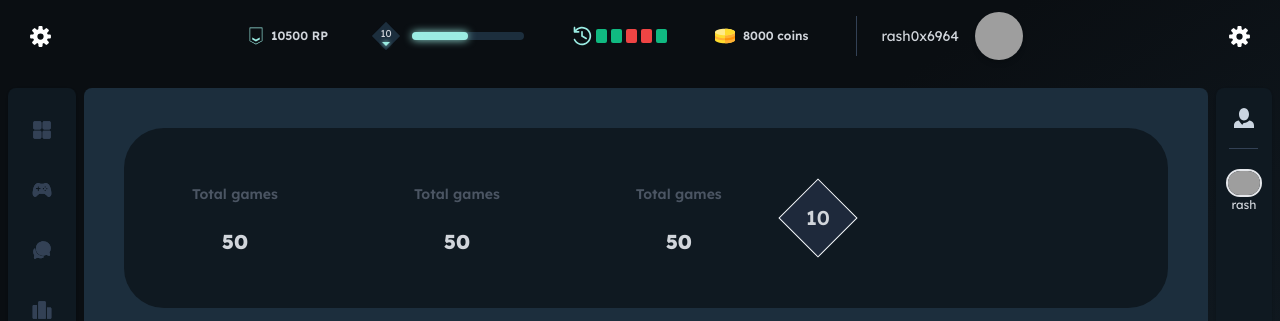
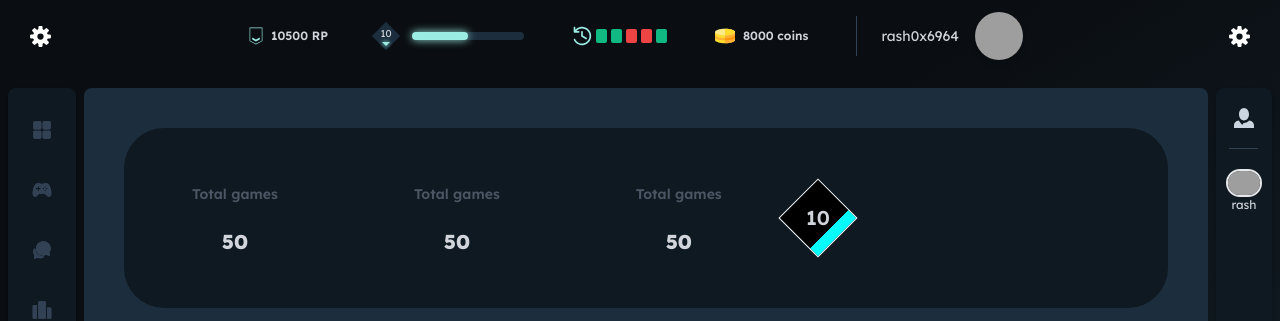
Before and after one commit to rash0x6964/ft_transcendence, a Next.js app: page /profile in a window 1280 px wide. Shown: the top 321 px of the page. Built offline with nearby package versions, Linux system fonts and the light colour scheme; grey boxes are pictures that could not be loaded.

Commit message:
gradient needs work

```diff
--- a/src/app/profile/(components)/LevelCube.tsx
+++ b/src/app/profile/(components)/LevelCube.tsx
@@ -1,3 +1,5 @@
+import "../(styles)/gradient-stop.css"
+
 export default function LevelCube() {
   const s = "height:0;width:20%;padding-bottom:20%;background-color:red"
   const square = {
@@ -8,7 +10,7 @@ export default function LevelCube() {
   }
   return (
     <div className="flex items-center">
-      <div className="flex justify-center items-center bg-slate-800 border-slate-50 border-[1px] w-14 h-14 rotate-45">
+      <div className=" gradient-stop flex justify-center items-center bg-slate-800 border-slate-50 border-[1px] w-14 h-14 rotate-45">
         <div className="-rotate-45 font-semibold text-xl">10</div>
       </div>
     </div>
--- /dev/null
+++ b/src/app/profile/(styles)/gradient-stop.css
@@ -0,0 +1,9 @@
+.gradient-stop {
+  background: linear-gradient(
+    to right,
+    rgb(0, 0, 0),
+    rgb(0, 0, 0) 80%,
+    cyan 20%,
+    cyan
+  );
+}
```
